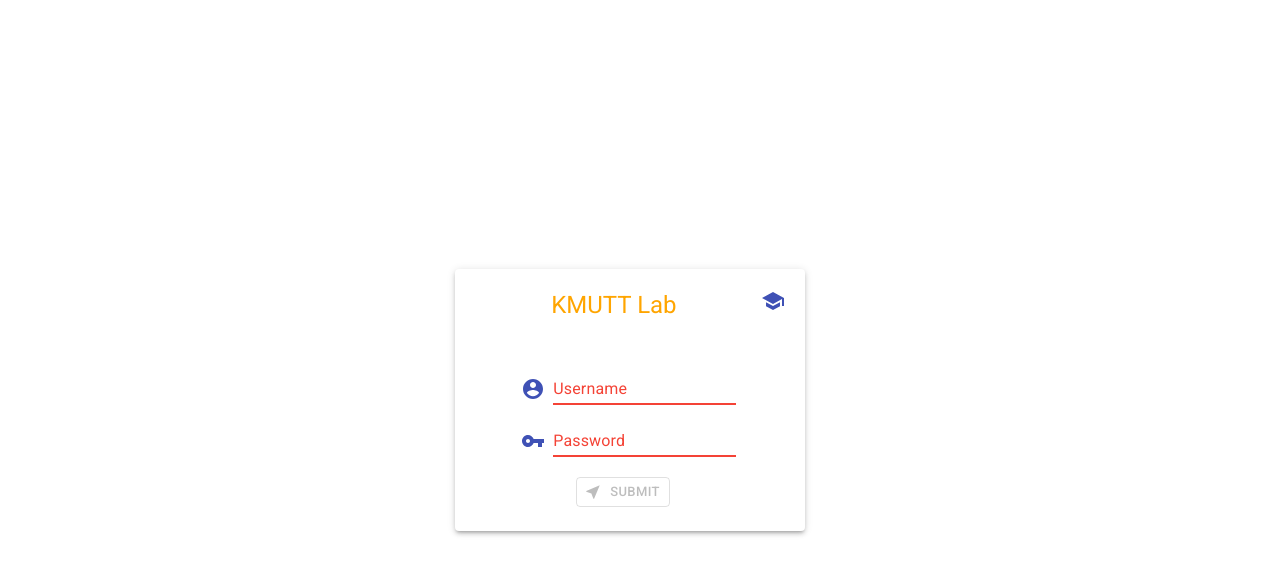
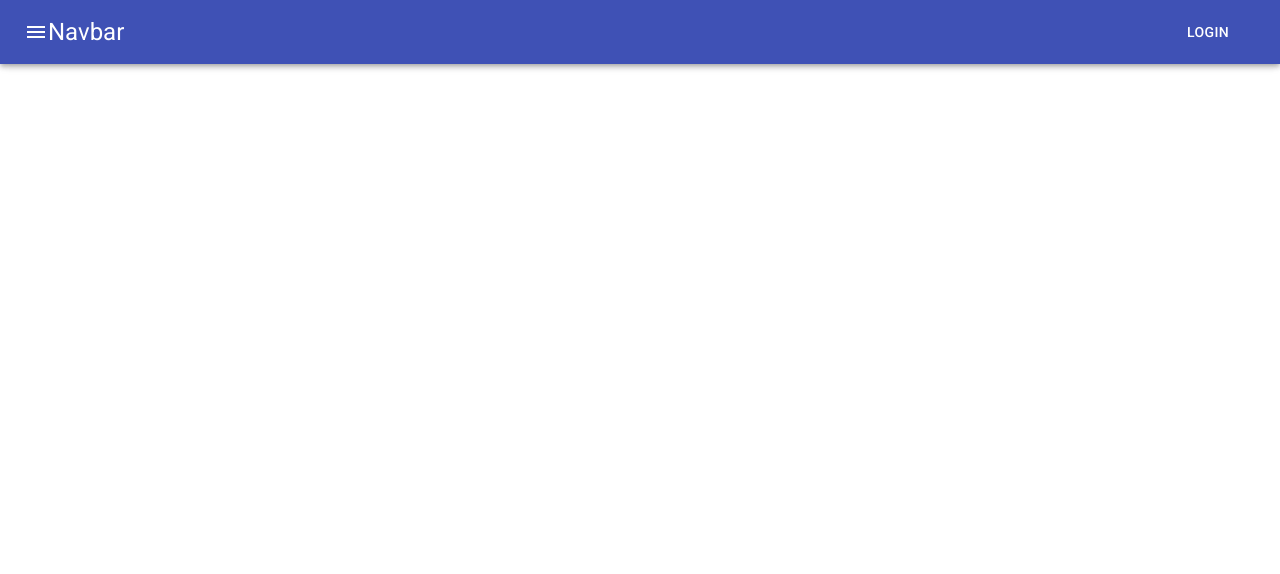
Before and after one commit to nutthanonn/personal-website, a React (Create React App) app: page / in a window 1280 px wide. Shown: the top 574 px of the page. Built offline with nearby package versions, Linux system fonts and the light colour scheme.

Commit message:
[+] ReactJS

```diff
--- a/src/MainComponent/App.js
+++ b/src/MainComponent/App.js
@@ -1,10 +1,12 @@
 import { Container } from "@material-ui/core";
-import CardComponent from "./components/cardComponent";
+// import CardComponent from "./components/cardComponent";
+import BackToTop from "./components/MainPage";
 
 const App = () => {
   return (
     <Container>
-      <CardComponent />
+      {/* <CardComponent /> */}
+      <BackToTop />
     </Container>
   );
 };
--- a/src/MainComponent/components/MainPage.js
+++ b/src/MainComponent/components/MainPage.js
@@ -1,5 +1,44 @@
-import { BrowserRouter as Router, Route, Link, Switch } from "react-router-dom";
+import {
+  AppBar,
+  Button,
+  Toolbar,
+  Typography,
+  makeStyles,
+} from "@material-ui/core";
+import MenuIcon from "@material-ui/icons/Menu";
+
+const useStyles = makeStyles((theme) => ({
+  root: {
+    flexGrow: 1,
+  },
+  menuButton: {
+    marginRight: theme.spacing(2),
+  },
+  title: {
+    flexGrow: 1,
+  },
+}));
 
 const MainPage = () => {
-  return <div></div>;
+  const classes = useStyles();
+  return (
+    <div className={classes.root}>
+      <AppBar>
+        <Toolbar
+          color="inherit"
+          aria-label="menu"
+          edge="start"
+          className={classes.menuButton}
+        >
+          <MenuIcon />
+          <Typography variant="h5" className={classes.title}>
+            Navbar
+          </Typography>
+          <Button color="inherit">Login</Button>
+        </Toolbar>
+      </AppBar>
+    </div>
+  );
 };
+
+export default MainPage;
```
